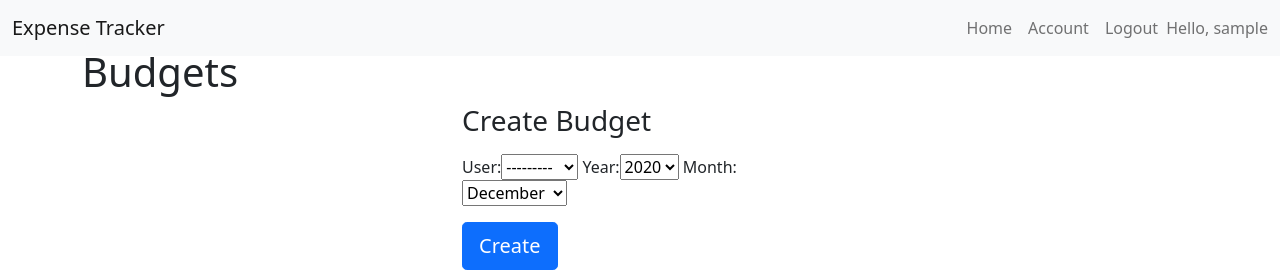
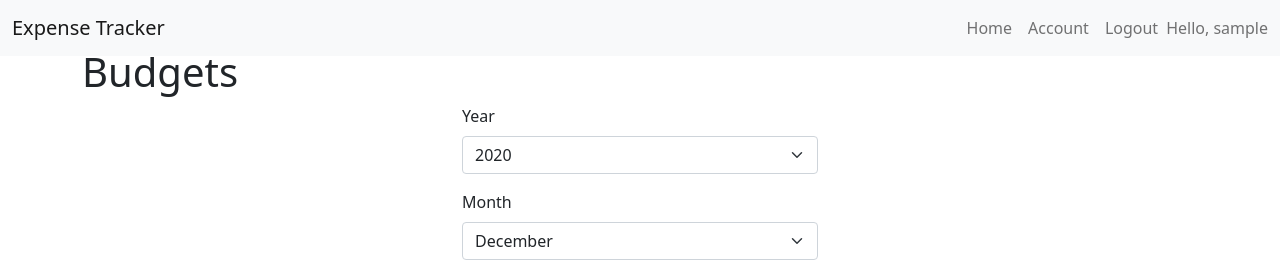
Before and after one commit to Pablo-gm/expense_tracker, a Django app: page /budgets/ in a window 1280 px wide. Shown: the top 270 px of the page. Run offline with Django 3.2, Linux system fonts and the light colour scheme; the visitor is signed in with stand-in values (Sample User, id 1); data comes from the database, SQL or seed files in the repository; data that the repository does not hold is empty.

Commit message:
Some budgets info

```diff
--- a/app/forms.py
+++ b/app/forms.py
@@ -56,4 +56,5 @@ class AccountUpdateForm(forms.ModelForm):
 class BudgetForm(forms.ModelForm):
     class Meta:
         model = Budget
-        fields = '__all__'
+        fields = ('year', 'month', )
+        #fields = '__all__'
--- a/app/models.py
+++ b/app/models.py
@@ -87,3 +87,9 @@ class Budget(models.Model):
     user = models.ForeignKey(settings.AUTH_USER_MODEL, on_delete=models.CASCADE)
     year = models.IntegerField(choices=YEAR_CHOICES, default=datetime.datetime.now().year)
     month = models.IntegerField(choices=Months.choices, default=Months.choices[datetime.datetime.now().month - 1])
+    balance = models.DecimalField(max_digits=10, decimal_places=2, default=0.00)
+
+    class Meta:
+        constraints = [
+            models.UniqueConstraint(fields=['user','year','month'], name='unique_monthly_budget'),
+            ]
--- a/app/templates/app/budgets.html
+++ b/app/templates/app/budgets.html
@@ -1,6 +1,6 @@
 {% extends 'base.html' %}
 {% load static %}
-
+{% load app_extras %}
 {% block content %}
 <div class="row">
     <div class="col-12">
@@ -12,27 +12,25 @@
     <div class="col-lg-4">
         <form  method="post" action="{% url 'create_budget' %}">
             {% csrf_token %}
-
-
-            <h1 class="h3 mb-3 font-weight-normal">Create Budget</h1>
-            {{ create_budget_form }}
-
-            {% for field in create_budget_form %}
-            <p>
-                {% for error in field.errors %}
-            <p style="color: red">{{ error }}</p>
-            {% endfor %}
-            </p>
-            {% endfor %}
-            {% if create_budget_form.non_field_errors %}
-            <div style="color: red">
-                <p>{{create_budget_form.non_field_errors}}</p>
+            <div class="mb-3">
+                <label for="year" class="form-label">Year</label>
+                <select id="year" name="year" class="form-select">
+                    {% for val, display in create_budget_form.fields.year.choices %}
+                    <option value="{{ val }}" {% if val == create_budget_form.fields.year.initial %} selected {% endif %}>{{display}}</option>
+                    {% endfor %}
+                </select>
             </div>
 
-            {% endif %}
+            <div class="mb-3">
+                <label for="month" class="form-label">Month</label>
+                <select id="month" name="month" class="form-select">
+                    {% for val, display in create_budget_form.fields.month.choices %}
+                    <option value="{{ val }}" {% if val == create_budget_form.fields.month.initial.0 %} selected {% endif %}>{{display}}</option>
+                    {% endfor %}
+                </select>
+            </div>
 
             <button class="btn btn-lg btn-primary btn-block" type="submit">Create</button>
-
         </form>
     </div>
 </div>
@@ -54,11 +52,18 @@
                     <td>{{ budget.year }}</td>
                     <td>{{ budget.month }}</td>
                     <td>{{ budget.user }}</td>
-                    <td>{{ budget.year }}</td>
+                    <td>{{ budget.balance }}</td>
                 </tr>
                 {% endfor %}
             </tbody>
         </table>
     </div>
 </div>
+
+{{ budget_json|json_script:"budget-js" }}
+
+<script>
+    const budgets = JSON.parse(document.getElementById('budget-json').textContent);
+</script>
+
 {% endblock content %}
--- a/app/views.py
+++ b/app/views.py
@@ -115,12 +115,24 @@ def must_authenticate_view(request):
 def budgets(request):
     context = {}
 
-    budgets = Budget.objects.filter(user=request.user)
+    budget_dic = {}
+    budget_list = []
+    temp_year = 0
+
+    budgets = Budget.objects.filter(user=request.user).order_by('-year', '-month')
     context['budgets'] = budgets
+
+    if budgets:
+        temp_year = budgets[0]
+
+        for budget in budgets:
+            if budget.year is not temp_year:
+                budget_dic[budget.year] = 1
+
 
     form = BudgetForm()
     context['create_budget_form'] = form
-
+    context['budget_json'] = budget_dic
     return render(request, 'app/budgets.html', context)
 
 
@@ -134,8 +146,15 @@ def create_budget(request):
         form = BudgetForm(request.POST)
 
         if form.is_valid():
-            form.save()
-            messages.success(request, 'Budget created')
+            try:
+                obj = form.save(commit=False)
+                usr = request.user
+                obj.user = usr
+                obj.save()
+                messages.success(request, 'Budget created')
+            except:
+                messages.error(request, 'Invalid data, missing arguments or montlhy budger already exist')
+
             return redirect('budgets')
         else:
             messages.error(request, 'Form is invalid')
--- a/expenses/settings.py
+++ b/expenses/settings.py
@@ -9,6 +9,11 @@ https://docs.djangoproject.com/en/3.1/topics/settings/
 For the full list of settings and their values, see
 https://docs.djangoproject.com/en/3.1/ref/settings/
 """
+
+from django.contrib.messages import constants as messages
+MESSAGE_TAGS = {
+    messages.ERROR: 'danger',
+}
 
 from pathlib import Path
 
```
Also changed, not shown: app/templatetags/app_extras.py (added, +7 -0 lines), app/migrations/0003_auto_20201219_2051.py (added).
